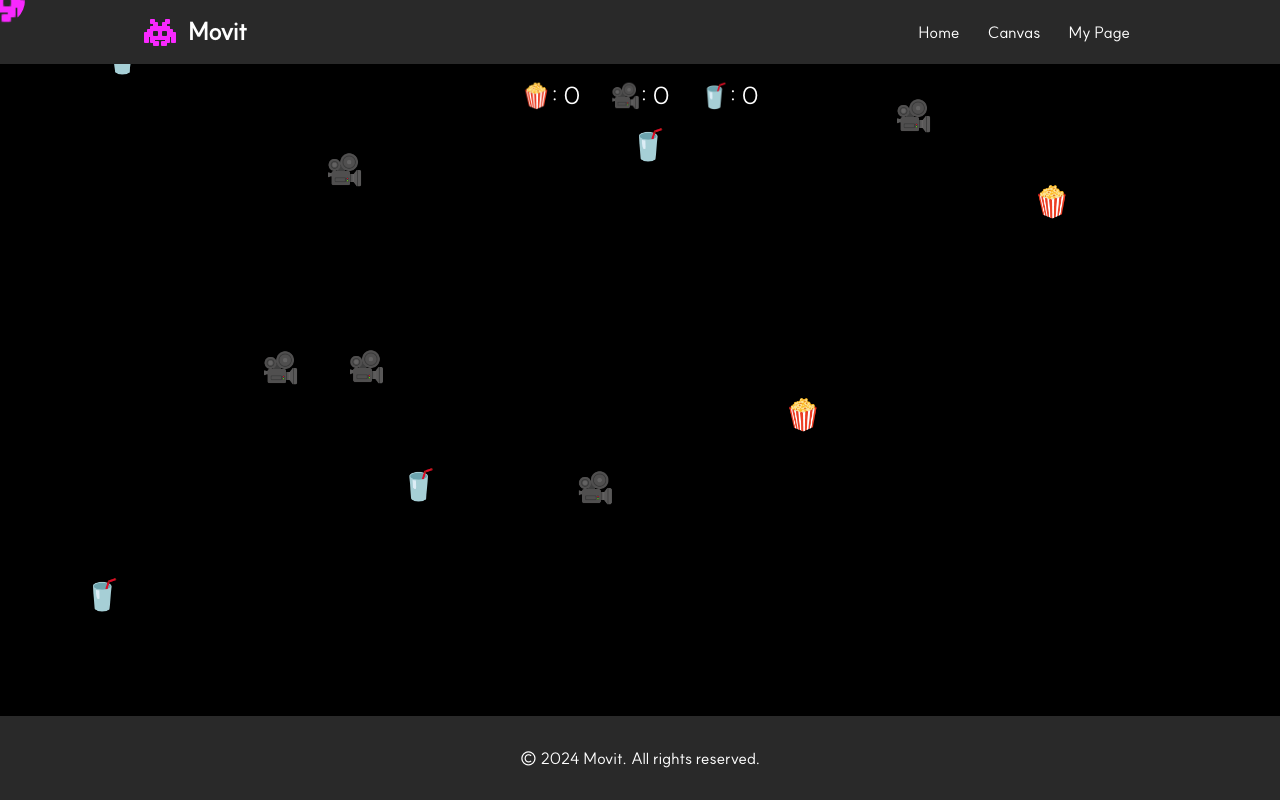
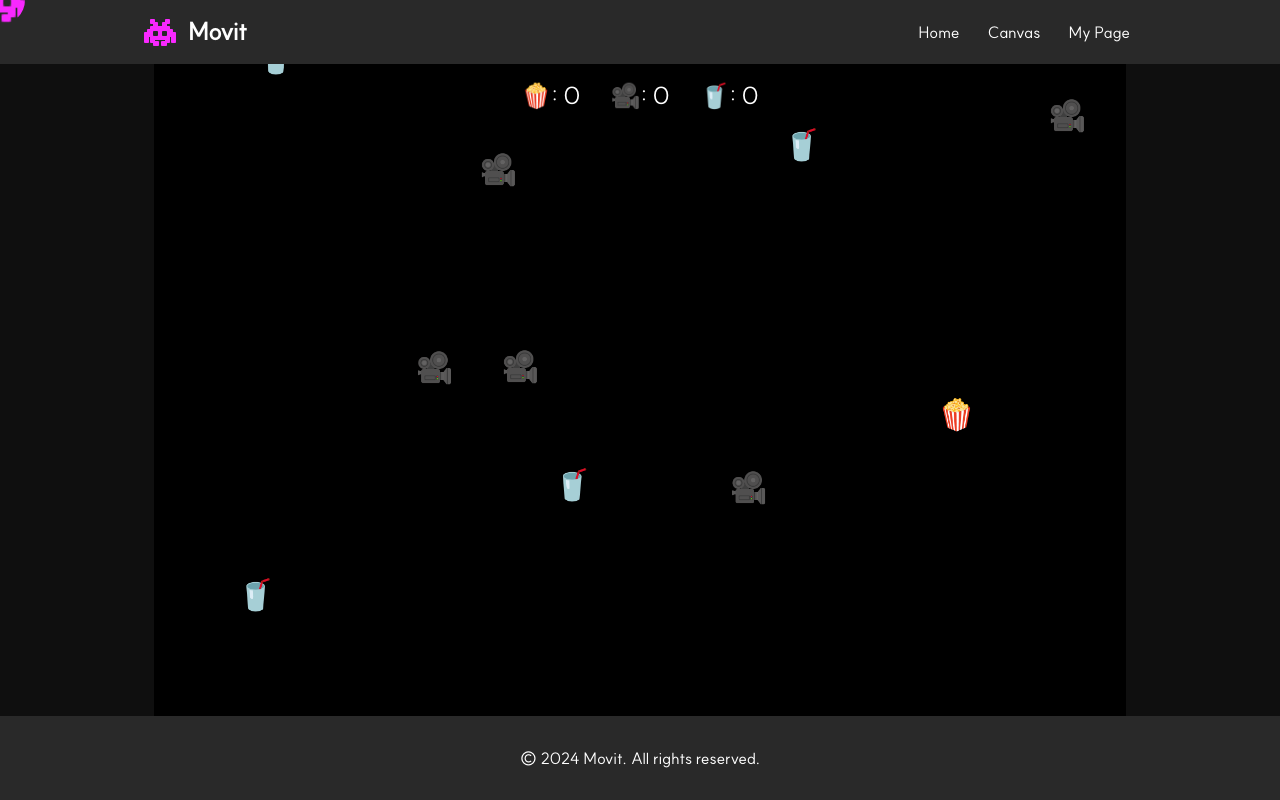
Before and after one commit to yeoniii20/movit, a Vue app: page / in a window 1280 px wide. Built offline with nearby package versions, Linux system fonts and the light colour scheme.

Commit message:
style: add main layout

```diff
--- a/src/App.vue
+++ b/src/App.vue
@@ -4,7 +4,9 @@
       <HeaderCom />
     </div>
     <main>
-      <RouterView></RouterView>
+      <div class="main-container">
+        <RouterView></RouterView>
+      </div>
     </main>
     <FooterCom />
   </div>
@@ -33,6 +35,11 @@ body {
   margin-bottom: 60px;
 }
 
+.main-container {
+  padding-left: 12%;
+  padding-right: 12%;
+}
+
 header {
   position: fixed;
   top: 0;
```
